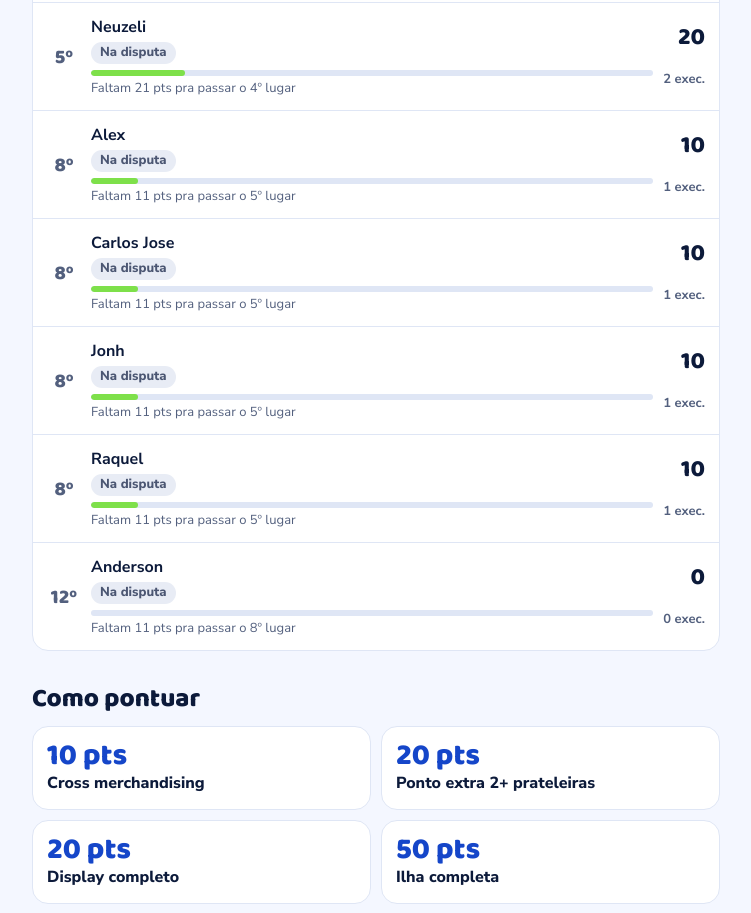
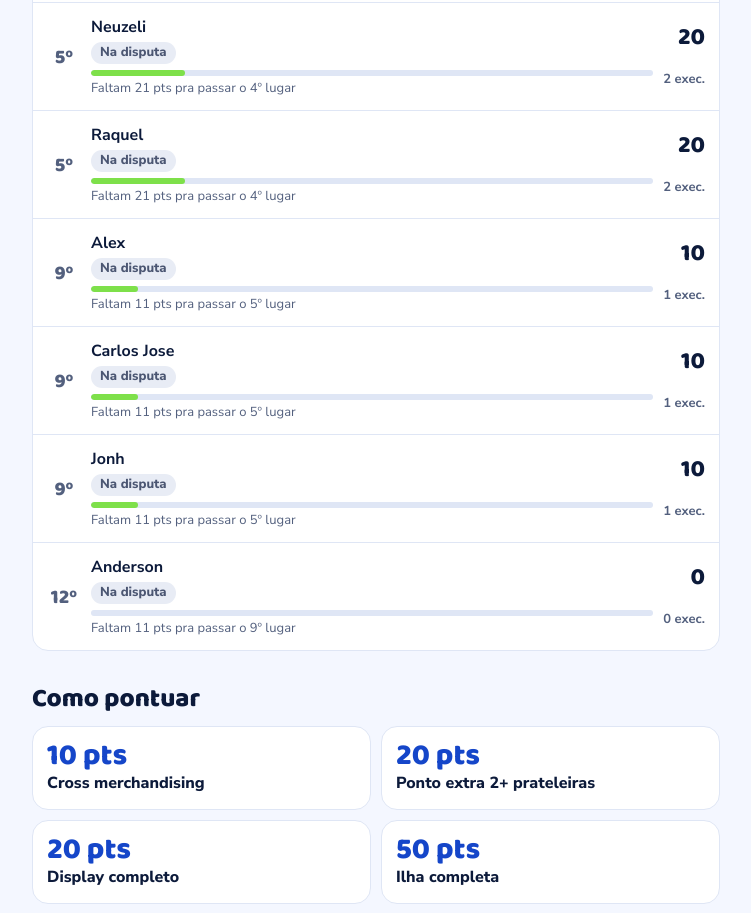
Before and after one commit to Agenciamult/catalogo-uau, a plain HTML site: page campanha/index.html in a window 1280 px wide. Shown: the part 1357-2270 px from the top of the page, without its empty margins (264-1015 px from the left). Drawn offline with Linux system fonts and the light colour scheme.

Commit message:
Atualiza ranking: Raquel +1 cross

```diff
--- a/campanha/index.html
+++ b/campanha/index.html
@@ -172,7 +172,8 @@ const EXEC = [
 ["25/11","JONH","SANTA CRUZ","CROSS",10,"Aprovada"],
 ["25/11","VANIA","RIO DO A","CROSS",10,"Aprovada"],
 ["25/11","VANIA","RIO DO A","CROSS",10,"Aprovada"],
-["25/11","FELIPE","TANQUE","CROSS",10,"Aprovada"]
+["25/11","FELIPE","TANQUE","CROSS",10,"Aprovada"],
+["23/11","RAQUEL","CAXIAS","CROSS",10,"Aprovada"]
 ];
 // Participantes ainda sem pontos (aparecem com 0)
 const OTHERS = ["ANDERSON","ANDRÉ","CARLOS JOSE","FELIPE","JORGE","NEUZELI","ALEX","VANIA"];
```
